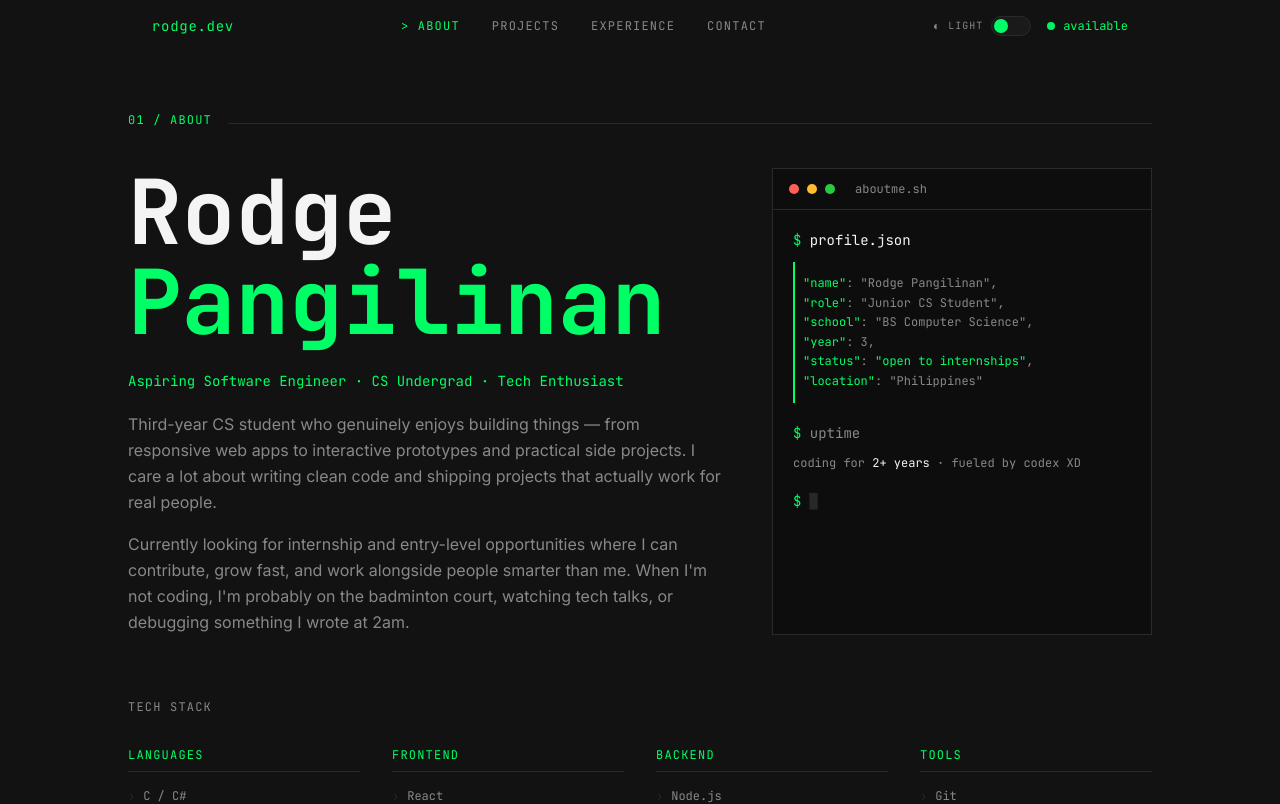
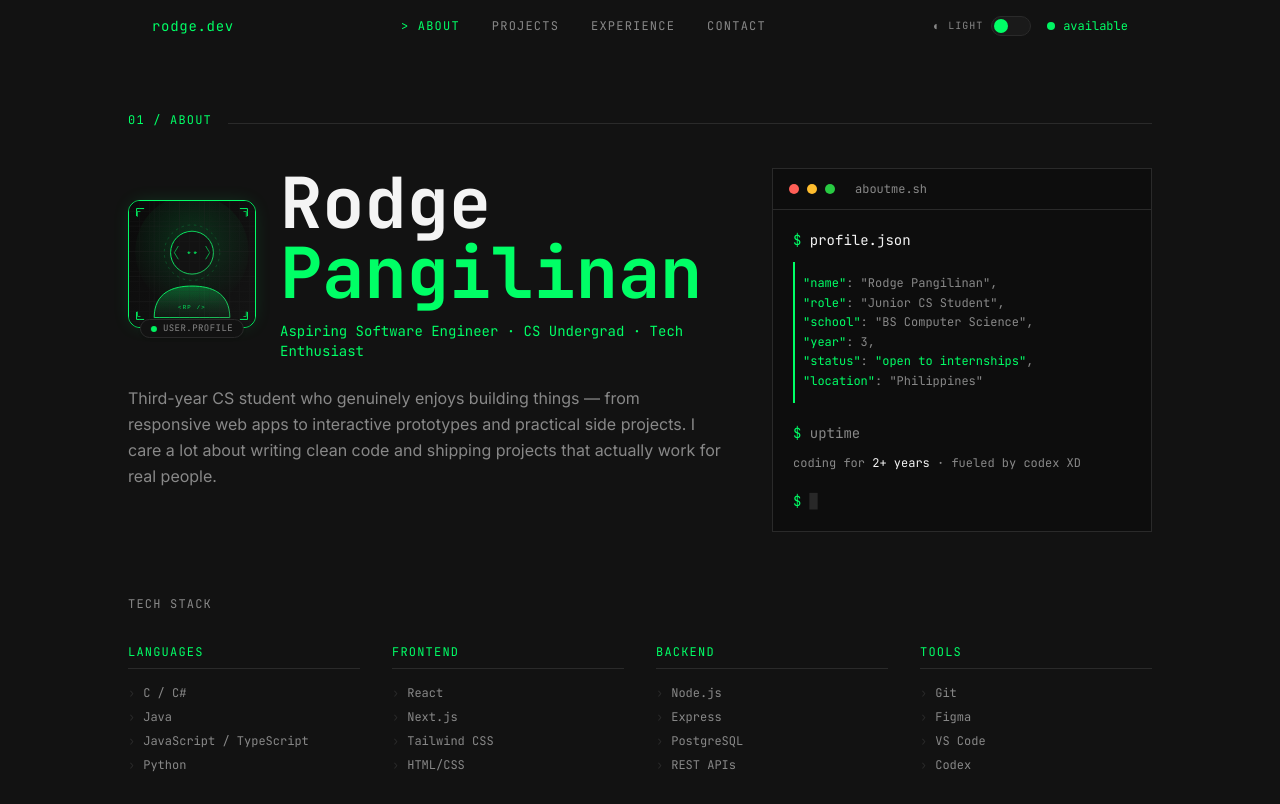
Before and after one commit to rdgptrck/rodge.dev, a React (Vite) app: page / in a window 1280 px wide. Shown: the top 804 px of the page. Built offline with nearby package versions, Linux system fonts and the light colour scheme; the HTML template or start-up script is replaced by a standard one.

Commit message:
feat: add avatar icon and initialize personal portfolio structure

```diff
--- a/src/App.tsx
+++ b/src/App.tsx
@@ -236,6 +236,106 @@ function Nav() {
   );
 }
 
+function ProfileAvatar({ colors }: { colors: typeof DARK }) {
+  const [imgError, setImgError] = useState(false);
+
+  return (
+    <div className="relative group shrink-0">
+      <div
+        className="relative w-28 h-28 sm:w-32 sm:h-32 rounded-xl overflow-hidden flex items-center justify-center transition-all duration-300 group-hover:scale-[1.02]"
+        style={{
+          background: colors.surface,
+          border: `1px solid ${colors.accent}`,
+          boxShadow: `0 0 20px -5px ${colors.accent}33`,
+        }}
+      >
+        {!imgError ? (
+          <img
+            src="/avatar.svg"
+            alt="Rodge Pangilinan"
+            onError={() => setImgError(true)}
+            className="w-full h-full object-cover"
+          />
+        ) : (
+          <div className="w-full h-full flex flex-col items-center justify-center p-3 text-center select-none">
+            <div
+              className="w-12 h-12 rounded-full flex items-center justify-center mb-1.5"
+              style={{
+                background: `${colors.accent}15`,
+                border: `1px dashed ${colors.accent}80`,
+              }}
+            >
+              <span
+                className="font-mono text-base font-bold"
+                style={{ color: colors.accent }}
+              >
+                RP
+              </span>
+            </div>
+            <span
+              className="font-mono text-[10px] tracking-widest uppercase"
+              style={{ color: colors.muted }}
+            >
+              avatar.raw
+            </span>
+          </div>
+        )}
+
+        {/* Cyber grid / scanline subtle accent */}
+        <div
+          className="absolute inset-0 pointer-events-none opacity-15"
+          style={{
+            backgroundImage: `linear-gradient(${colors.border} 1px, transparent 1px), linear-gradient(90deg, ${colors.border} 1px, transparent 1px)`,
+            backgroundSize: "10px 10px",
+          }}
+        />
+
+        {/* Tech Corner Crosshairs */}
+        <span
+          className="absolute top-1.5 left-1.5 font-mono text-[9px] leading-none select-none pointer-events-none"
+          style={{ color: colors.accent }}
+        >
+          ┌
+        </span>
+        <span
+          className="absolute top-1.5 right-1.5 font-mono text-[9px] leading-none select-none pointer-events-none"
+          style={{ color: colors.accent }}
+        >
+          ┐
+        </span>
+        <span
+          className="absolute bottom-1.5 left-1.5 font-mono text-[9px] leading-none select-none pointer-events-none"
+          style={{ color: colors.accent }}
+        >
+          └
+        </span>
+        <span
+          className="absolute bottom-1.5 right-1.5 font-mono text-[9px] leading-none select-none pointer-events-none"
+          style={{ color: colors.accent }}
+        >
+          ┘
+        </span>
+      </div>
+
+      {/* Terminal status badge */}
+      <div
+        className="absolute -bottom-2.5 left-1/2 -translate-x-1/2 px-2.5 py-0.5 rounded-full font-mono text-[9px] uppercase tracking-wider flex items-center gap-1.5 whitespace-nowrap shadow-sm"
+        style={{
+          background: colors.bg,
+          border: `1px solid ${colors.border}`,
+          color: colors.muted,
+        }}
+      >
+        <span
+          className="w-1.5 h-1.5 rounded-full animate-pulse"
+          style={{ background: colors.accent }}
+        />
+        <span>user.profile</span>
+      </div>
+    </div>
+  );
+}
+
 function About() {
   const { theme } = useTheme();
   const colors = theme === "dark" ? DARK : LIGHT;
@@ -251,40 +351,35 @@ function About() {
           </span>
           <div className="flex-1 h-px" style={{ background: colors.border }} />
         </div>
-        <div className="grid md:grid-cols-[1fr_380px] gap-12 mb-16">
+        <div className="grid md:grid-cols-[1fr_380px] gap-12 mb-16 items-start">
+          <div className="flex flex-col gap-6">
+            <div className="flex flex-col sm:flex-row sm:items-center gap-6">
+              <ProfileAvatar colors={colors} />
               <div>
                 <h1
-              className="font-mono font-bold leading-none mb-6"
-              style={{ fontSize: "clamp(3rem, 7vw, 6rem)" }}
+                  className="font-mono font-bold leading-none mb-3"
+                  style={{ fontSize: "clamp(2.5rem, 5.5vw, 4.5rem)" }}
                 >
                   <span style={{ color: colors.text }}>Rodge</span>
                   <br />
                   <span style={{ color: colors.accent }}>Pangilinan</span>
                 </h1>
                 <p
-              className="font-mono text-sm mb-5"
+                  className="font-mono text-sm"
                   style={{ color: colors.accent }}
                 >
                   Aspiring Software Engineer · CS Undergrad · Tech Enthusiast
                 </p>
+              </div>
+            </div>
             <p
-              className="font-sans text-base leading-relaxed mb-4"
+              className="font-sans text-base leading-relaxed"
               style={{ color: colors.muted }}
             >
               Third-year CS student who genuinely enjoys building things — from
               responsive web apps to interactive prototypes and practical side
               projects. I care a lot about writing clean code and shipping
               projects that actually work for real people.
-            </p>
-            <p
-              className="font-sans text-base leading-relaxed"
-              style={{ color: colors.muted }}
-            >
-              Currently looking for internship and entry-level opportunities
-              where I can contribute, grow fast, and work alongside people
-              smarter than me. When I&apos;m not coding, I&apos;m probably on
-              the badminton court, watching tech talks, or debugging something I
-              wrote at 2am.
             </p>
           </div>
           <TerminalCard colors={colors} />
```
Also changed, not shown: public/avatar.svg (added). Lines whose indentation alone changed are shown as unchanged.
